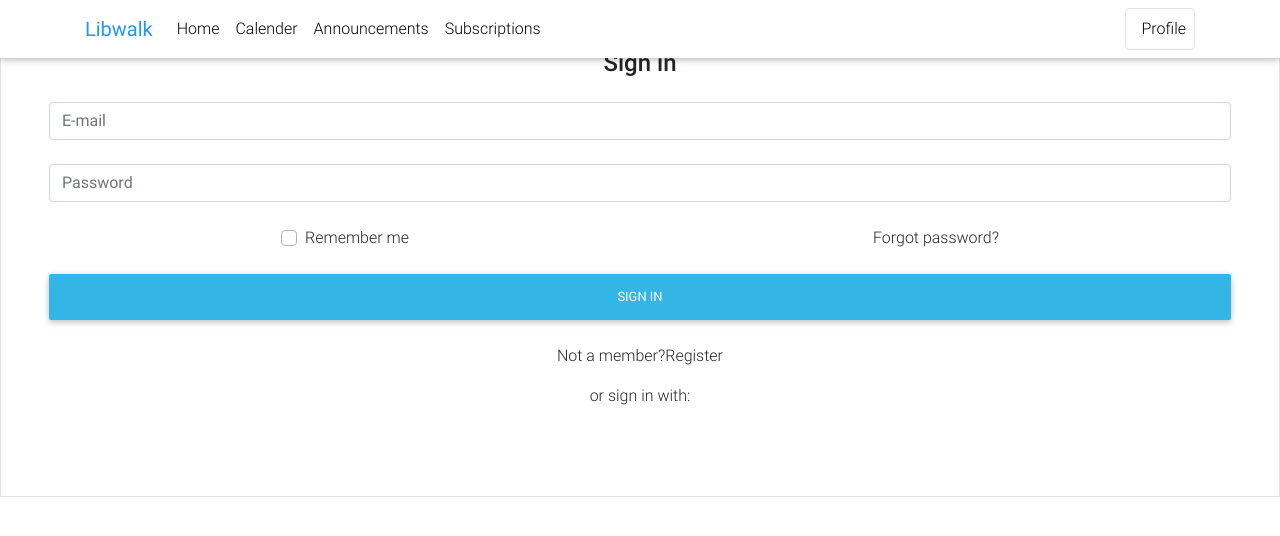
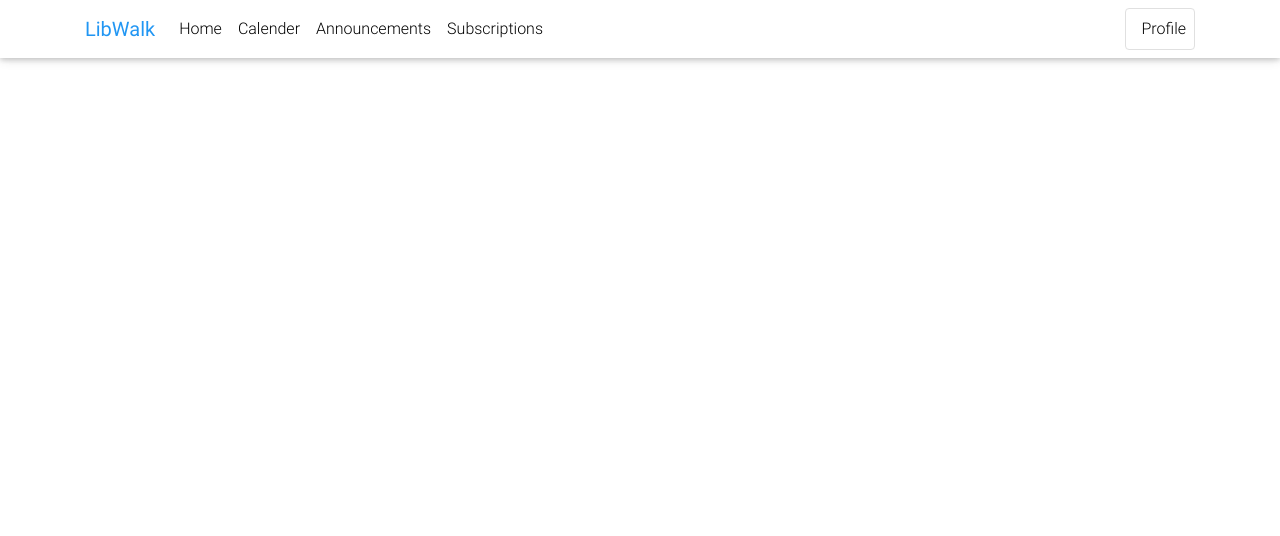
Before and after one commit to arman-ashrafian/LibWalk, a React (Create React App) app in the folder frontend/: page /login in a window 1280 px wide. Shown: the top 536 px of the page. Built offline with nearby package versions, Linux system fonts and the light colour scheme.

Commit message:
Navbar buggy --> renders over other components.

```diff
--- a/frontend/src/index.js
+++ b/frontend/src/index.js
@@ -6,6 +6,7 @@ import * as serviceWorker from './js/serviceWorker';
 import NavBar from "./js/navbar";
 
 ReactDOM.render(<App />, document.getElementById('root'));
+ReactDOM.render(<NavBar />, document.getElementById('root'));
 
 // If you want your app to work offline and load faster, you can change
 // unregister() to register() below. Note this comes with some pitfalls.
--- a/frontend/src/js/navbar.js
+++ b/frontend/src/js/navbar.js
@@ -4,6 +4,7 @@ import React from 'react'
 class NavBar extends React.Component {
     constructor(props) {
         super(props);
+        this.setState(this.props);
     }
 
     render() {
@@ -15,7 +16,7 @@ class NavBar extends React.Component {
                         <div className="container">
                             {/* Icon in the top left */}
                             <a className="navbar-brand" onClick={this.switch_view_home} target="_blank">
-                                <strong className="blue-text">Libwalk</strong>
+                                <strong className="blue-text">LibWalk</strong>
                             </a>
                             {/* container for collapsing */}
                             <button className="navbar-toggler" type="button" data-toggle="collapse"
--- a/frontend/src/js/routes/announcements.js
+++ b/frontend/src/js/routes/announcements.js
@@ -1,4 +1,5 @@
 import React from "react";
+import NavBar from "../navbar";
 
 class Announcements extends React.Component {
     constructor(props) {
@@ -8,6 +9,7 @@ class Announcements extends React.Component {
     render() {
         return (
             <div>
+              <NavBar/>
               {/*Main layout*/}
               <main className="mt-5 pt-5">
                 <div className="container">
--- a/frontend/src/js/routes/login.js
+++ b/frontend/src/js/routes/login.js
@@ -4,25 +4,21 @@ import '../../css/style.min.css'
 import '../../css/mdb.min.css'
 import NavBar from "../navbar";
 
-/**
- * The login page with google authentication.
- * @returns {jsx code for rendering}
- */
 
 class Login extends React.Component {
     constructor(props) {
         super(props);
     }
 
-    handleLogIn() {
+    handle_log_in() {
         this.props.history.push('/home');
     }
     render() {
         return (
             <div>
-                <NavBar/>
-                {console.log(this.props)}
-            <form className="text-center border border-light p-5" onSubmit={() => this.handleLogIn()}>
+                <NavBar props={this.props}/>
+                {console.log(this.props.children)}
+            <form className="text-center border border-light p-5" onSubmit={() => this.handle_log_in()}>
                 <p className="h4 mb-4">Sign in</p>
                 {/* Email */}
                 <input type="email" id="defaultLoginFormEmail" className="form-control mb-4" placeholder="E-mail"/>
```
